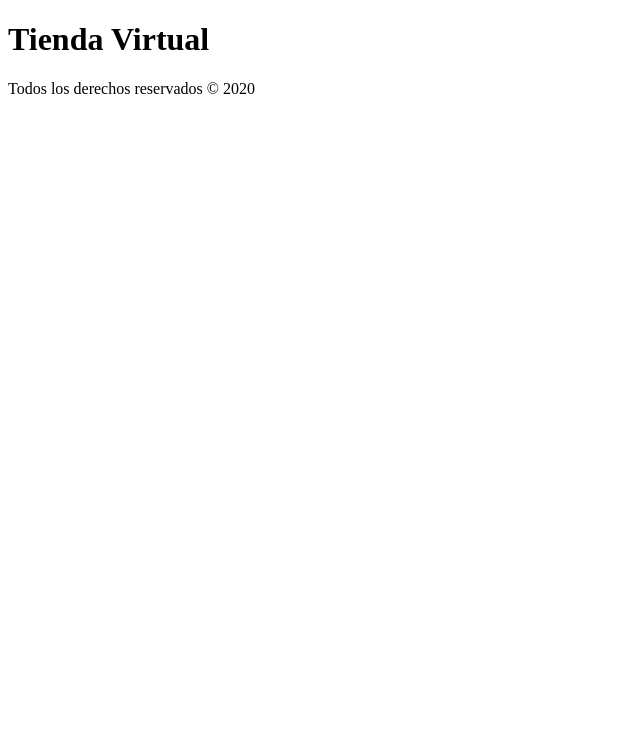
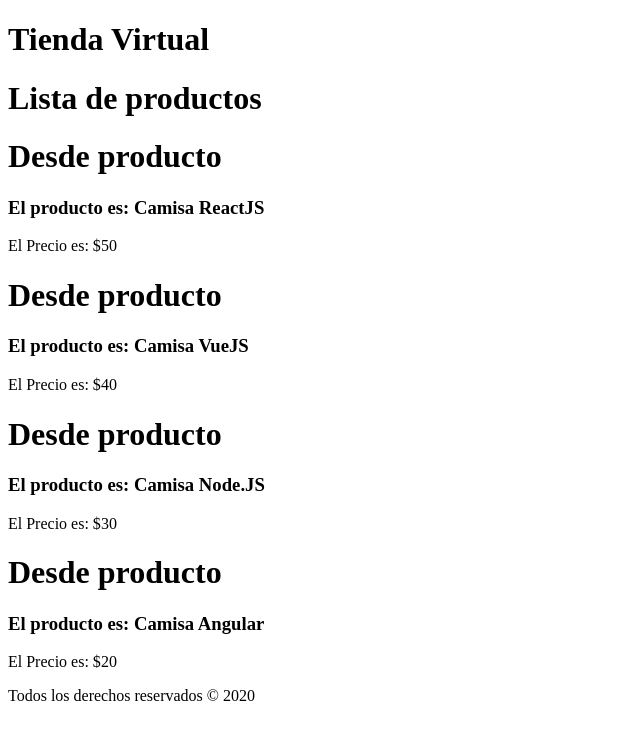
Before and after one commit to FranMolleda/Basicos-React, a React (Create React App) app: page / in a window 1280 px wide. Shown: the top 740 px of the page, without its empty margins (0-640 px from the left). Built offline with nearby package versions, Linux system fonts and the light colour scheme.

Commit message:
Hook State

```diff
--- a/src/App.js
+++ b/src/App.js
@@ -1,6 +1,7 @@
 import React, { Fragment, useState } from "react";
 import Header from "./components/Header";
 import Footer from "./components/Footer";
+import Producto from "./components/Producto";
 
 function App() {
   //Crear listado de productos
@@ -16,6 +17,10 @@ function App() {
   return (
     <Fragment>
       <Header titulo="Tienda Virtual" />
+      <h1>Lista de productos</h1>
+      {productos.map((element, id) => {
+        return <Producto productos={element} key={id} />;
+      })}
       <Footer fecha={fecha} />
     </Fragment>
   );
--- /dev/null
+++ b/src/components/Producto.js
@@ -0,0 +1,14 @@
+import React from "react";
+
+const Producto = ({ productos }) => {
+  const { nombre, precio, id } = productos;
+  return (
+    <>
+      <h1>Desde producto</h1>
+      <h3>El producto es: {nombre}</h3>
+      <p>El Precio es: ${precio}</p>
+    </>
+  );
+};
+
+export default Producto;
```
